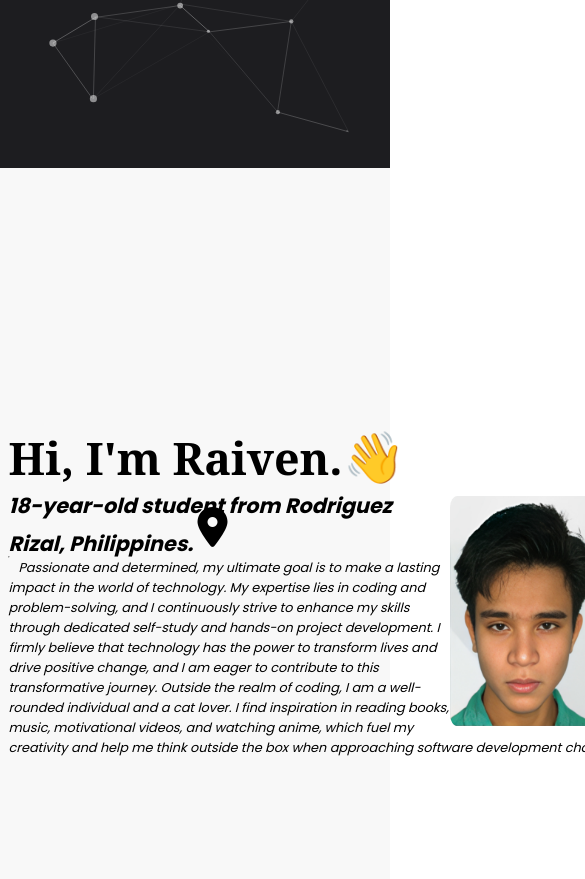
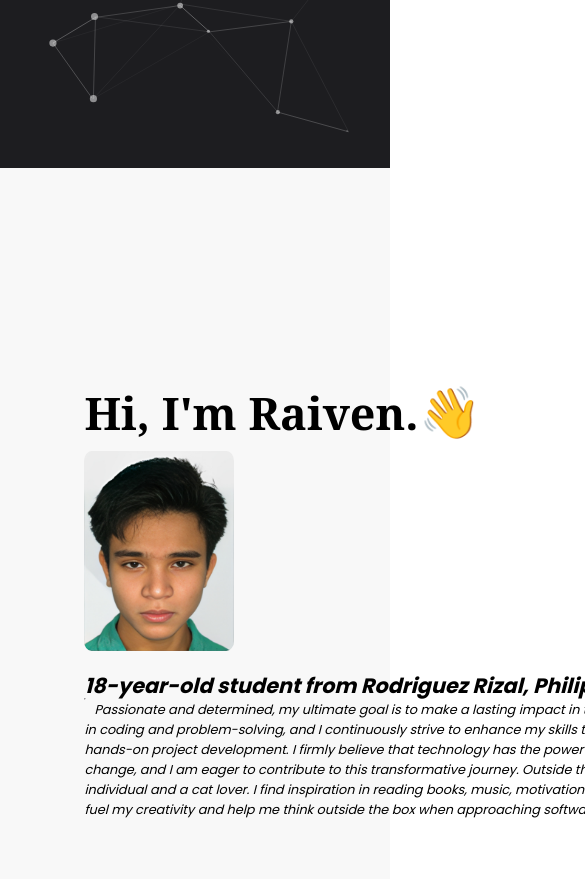
Before and after one commit to JohnRaivenOlazo/johnraivenolazo.github.io, a plain HTML site: page index.html in a window 390 px wide. Shown: the part 845-1724 px from the top of the page, 585 px wide, since content can reach past the window. Drawn offline with Linux system fonts and the light colour scheme.

Commit message:
Update Responsiveness

```diff
--- a/style.css
+++ b/style.css
@@ -376,6 +376,7 @@
   font-size: 1rem;
   font-style: italic;
   line-height: 20px;
+  margin-right: 250px;
 }
 
 .profile p{
@@ -391,22 +392,15 @@ hr{
 }
 
 .about .profile-image {
-  position: relative;
-  float: right;
+  position: absolute;
+  right: 0;
   max-width: 100%;
   max-height: 100%;
   height: auto;
   width: 200px;
   margin-right: 120px;
+  z-index: 4;
 
-}
-
-
-@media screen and (max-width:600px){
-  .about .profile-image{
-    position: relative;
-    right: 0;
-  }
 }
 
 .about .profile-image img{
@@ -479,7 +473,7 @@ hr{
 @media screen and (max-width: 800px){
 
   .about{
-    padding: 0 1vh;
+    padding: 1vh 10vh;
     height: 100vh;
     background-color: #F8F8F8;
     display: flex;
@@ -500,13 +494,13 @@ hr{
     font-weight: bold;
     line-height: 20px;
     text-indent: 0;
-    margin-right: 10px;
   }
 
   #about-sub-header-2{
     font-size: 0.8rem;
     font-style: italic;
     line-height: 20px;
+    margin-right: 0;
   }
 
   .profile p{
@@ -517,13 +511,17 @@ hr{
     line-height: 30px;
   }
 
+  .about .profile-image{
+    position: relative;
+    right: 0;
+  }
+
   .about .profile-image img{
-    height: 230px;
+    height: 200px;
     width: 150px;
     max-width: 100%;
     max-height: 100%;
     border-radius: 5%;
-    right: 100px;
   }
 
   .fa-location-dot {
```
